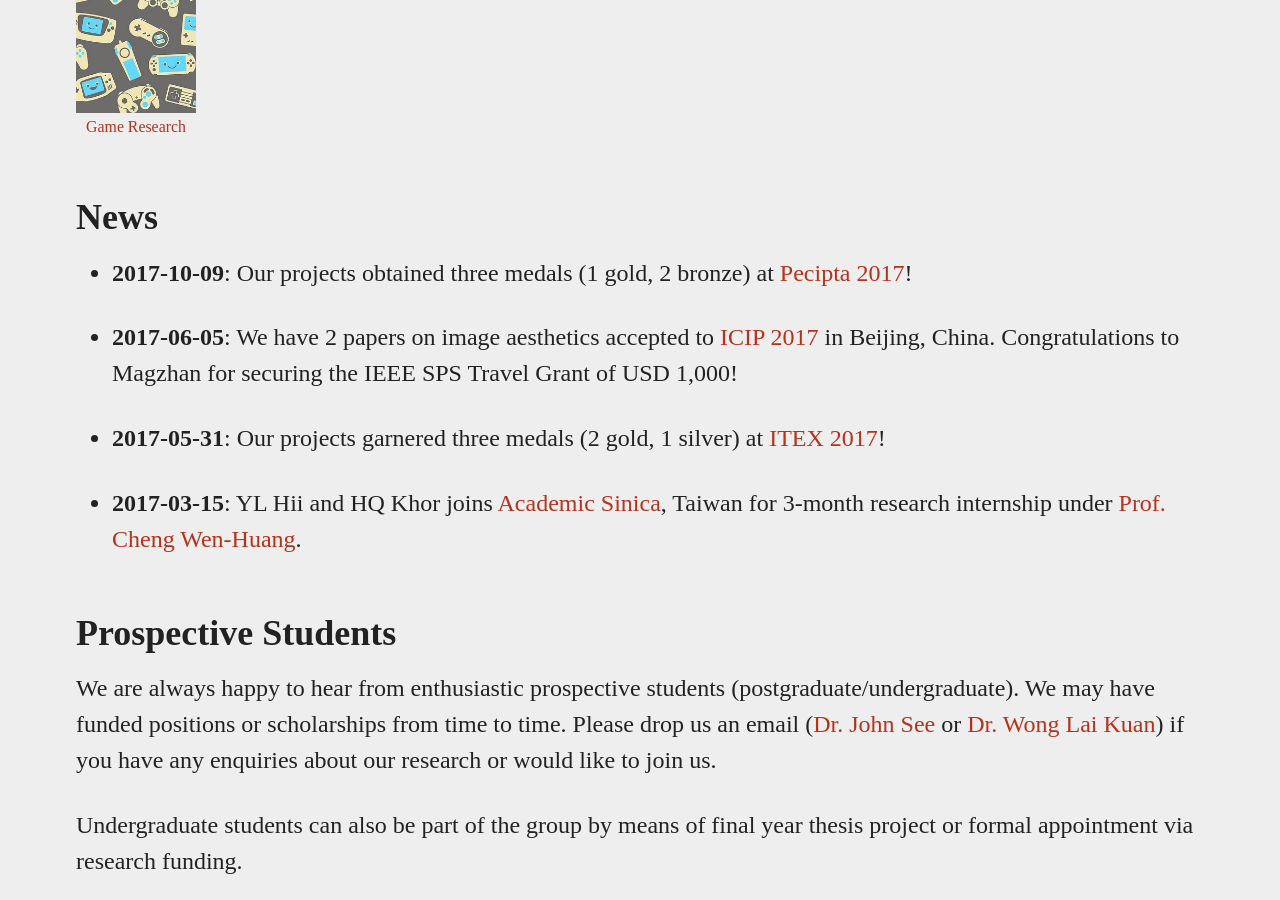
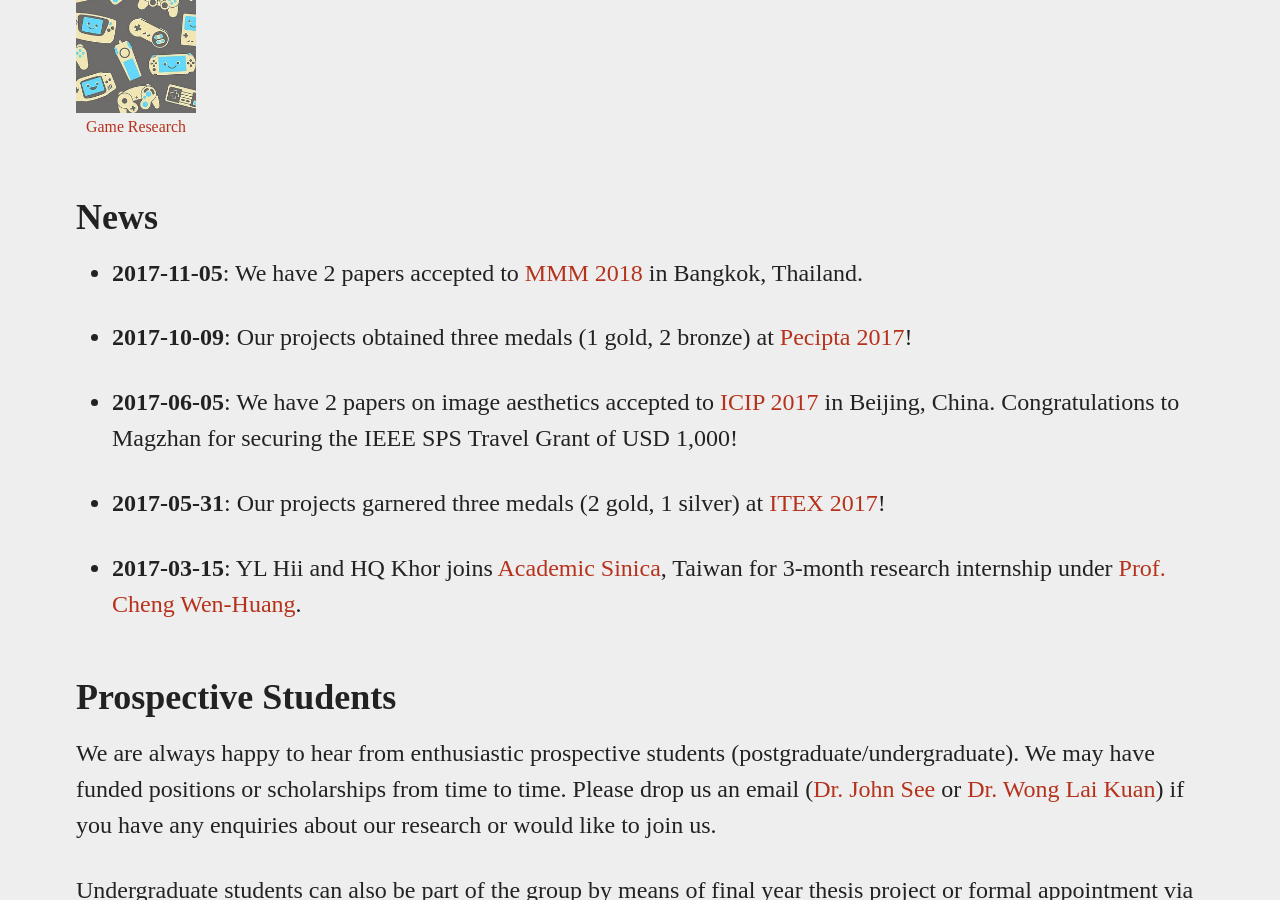
Before and after one commit to viprlab/viprlab.github.io, a Jekyll site: the page built from index.md, in a window 1280 px wide and 900 px high, scrolled down 1947 px. Built offline with Jekyll 4.4.1, drawn with Linux system fonts in a browser that asks for light colours.

Commit message:
update news

```diff
--- a/index.md
+++ b/index.md
@@ -3,6 +3,8 @@ layout: page
 title: ViPr Lab
 permalink: /
 news:
+   - date: 2017-11-05
+     info: We have 2 papers accepted to [MMM 2018](http://mmm2018.chula.ac.th/) in Bangkok, Thailand.
    - date: 2017-10-09
      info: Our projects obtained three medals (1 gold, 2 bronze) at [Pecipta 2017](https://pecipta.my/)!
    - date: 2017-06-05
```
